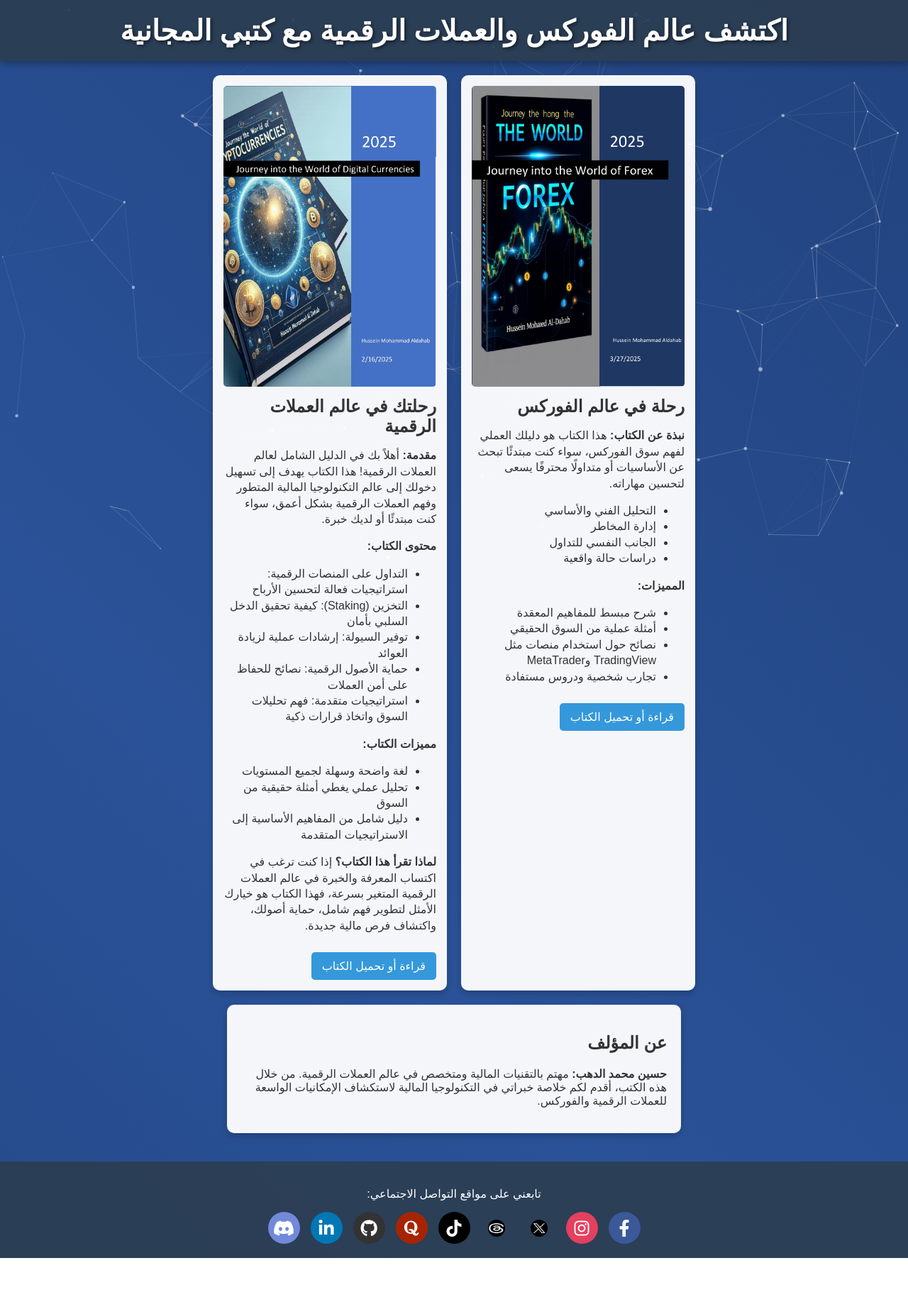
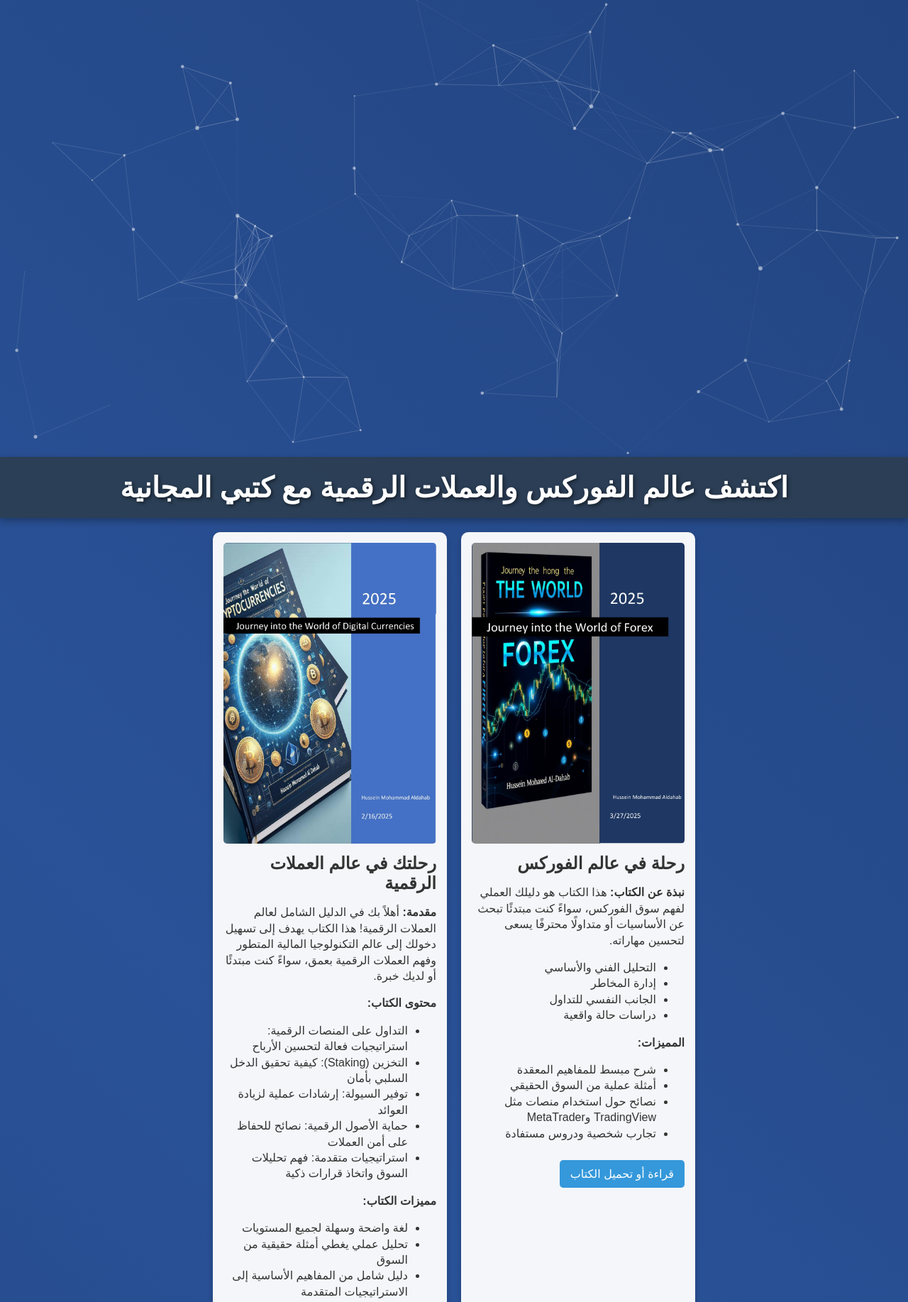
Before and after one commit to HussenAldhb/my-books-website, a plain HTML site: page index.html in a window 1280 px wide. Shown: the top 1835 px of the page at 71% size. Before the commit the page ends 1773 px from the top, so only its background shows below. Drawn offline with nearby package versions, Linux system fonts and the light colour scheme.

Commit message:
Update index.html

```diff
--- a/index.html
+++ b/index.html
@@ -7,24 +7,30 @@
   <meta name="description" content="Discover my free books on Forex and Cryptocurrencies with download links. Learn from beginner to pro.">
   <meta name="keywords" content="Forex, Cryptocurrencies, free books, download books, trading, investment">
   <link rel="stylesheet" href="style.css">
+  <!-- Font Awesome for social icons -->
   <link rel="stylesheet" href="https://cdnjs.cloudflare.com/ajax/libs/font-awesome/6.0.0-beta3/css/all.min.css">
-  <!-- مكتبات GSAP و ScrollTrigger و Particles.js -->
+  <!-- مكتبات GSAP و ScrollTrigger و Particles.js (يمكن استخدامها لاحقاً لإضافة تأثيرات إضافية) -->
   <script src="https://cdnjs.cloudflare.com/ajax/libs/gsap/3.12.2/gsap.min.js"></script>
   <script src="https://cdnjs.cloudflare.com/ajax/libs/gsap/3.12.2/ScrollTrigger.min.js"></script>
   <script src="https://cdn.jsdelivr.net/particles.js/2.0.0/particles.min.js"></script>
 </head>
 <body>
-  <!-- عنصر الجسيمات في الخلفية -->
-  <div id="particles-js" style="position: fixed; top: 0; left: 0; width: 100%; height: 100%; z-index: -1;"></div>
+  <!-- خلفية الجسيمات المتحركة -->
+  <div id="particles-js"></div>
+
+  <!-- الهيدر -->
   <header>
     <h1>اكتشف عالم الفوركس والعملات الرقمية مع كتبي المجانية</h1>
   </header>
+
+  <!-- المحتوى الرئيسي -->
   <main>
     <section class="books">
+      <!-- كتاب 1 -->
       <div class="book">
-        <img src="Journey into the World of Forex_jpg.jpg" alt="غلاف كتاب الفوركس">
+        <img src="Journey%20into%20the%20World%20of%20Forex_jpg.jpg" alt="غلاف كتاب الفوركس">
         <h2>رحلة في عالم الفوركس</h2>
-        <p><strong>نبذة عن الكتاب:</strong> هذا الكتاب هو دليلك العملي لفهم سوق الفوركس، سواء كنت مبتدئًا تبحث عن الأساسيات أو متداولًا محترفًا يسعى لتحسين مهاراته.</p>
+        <p><strong>نبذة عن الكتاب:</strong> هذا الكتاب هو دليلك العملي لفهم سوق الفوركس، سواءً كنت مبتدئًا تبحث عن الأساسيات أو متداولًا محترفًا يسعى لتحسين مهاراته.</p>
         <ul>
           <li>التحليل الفني والأساسي</li>
           <li>إدارة المخاطر</li>
@@ -40,10 +46,12 @@
         </ul>
         <a href="https://drive.google.com/file/d/1oJJRjchJb9w86ziTo2bonl9qoG-dqoIq/view?usp=drivesdk" target="_blank">قراءة أو تحميل الكتاب</a>
       </div>
+
+      <!-- كتاب 2 -->
       <div class="book">
-        <img src="Journey into the World of Digita_jpg.jpg" alt="غلاف كتاب العملات الرقمية">
+        <img src="Journey%20into%20the%20World%20of%20Digita_jpg.jpg" alt="غلاف كتاب العملات الرقمية">
         <h2>رحلتك في عالم العملات الرقمية</h2>
-        <p><strong>مقدمة:</strong> أهلاً بك في الدليل الشامل لعالم العملات الرقمية! هذا الكتاب يهدف إلى تسهيل دخولك إلى عالم التكنولوجيا المالية المتطور وفهم العملات الرقمية بشكل أعمق، سواء كنت مبتدئًا أو لديك خبرة.</p>
+        <p><strong>مقدمة:</strong> أهلاً بك في الدليل الشامل لعالم العملات الرقمية! هذا الكتاب يهدف إلى تسهيل دخولك إلى عالم التكنولوجيا المالية المتطور وفهم العملات الرقمية بعمق، سواءً كنت مبتدئًا أو لديك خبرة.</p>
         <p><strong>محتوى الكتاب:</strong></p>
         <ul>
           <li>التداول على المنصات الرقمية: استراتيجيات فعالة لتحسين الأرباح</li>
@@ -58,15 +66,19 @@
           <li>تحليل عملي يغطي أمثلة حقيقية من السوق</li>
           <li>دليل شامل من المفاهيم الأساسية إلى الاستراتيجيات المتقدمة</li>
         </ul>
-        <p><strong>لماذا تقرأ هذا الكتاب؟</strong> إذا كنت ترغب في اكتساب المعرفة والخبرة في عالم العملات الرقمية المتغير بسرعة، فهذا الكتاب هو خيارك الأمثل لتطوير فهم شامل، حماية أصولك، واكتشاف فرص مالية جديدة.</p>
+        <p><strong>لماذا تقرأ هذا الكتاب؟</strong> إذا كنت ترغب في اكتساب المعرفة والخبرة في عالم العملات الرقمية المتغير بسرعة، فهذا الكتاب هو خيارك الأمثل لتطوير فهم شامل، حماية أصولك واستكشاف فرص مالية جديدة.</p>
         <a href="https://drive.google.com/file/d/1oFQT3RjImrRESTVjNj-a6-jQWzzLhNYJ/view?usp=drivesdk" target="_blank">قراءة أو تحميل الكتاب</a>
       </div>
     </section>
+
+    <!-- قسم "عن المؤلف" -->
     <section class="about">
       <h2>عن المؤلف</h2>
       <p><strong>حسين محمد الدهب:</strong> مهتم بالتقنيات المالية ومتخصص في عالم العملات الرقمية. من خلال هذه الكتب، أقدم لكم خلاصة خبراتي في التكنولوجيا المالية لاستكشاف الإمكانيات الواسعة للعملات الرقمية والفوركس.</p>
     </section>
   </main>
+
+  <!-- الفوتر مع أزرار التواصل الاجتماعي -->
   <footer>
     <p>تابعني على مواقع التواصل الاجتماعي:</p>
     <div class="social-links">
@@ -81,7 +93,7 @@
       <a href="https://discord.gg/YPBHQ5NX" target="_blank" class="discord"><i class="fab fa-discord"></i></a>
     </div>
   </footer>
-  <!-- ربط ملف جافا سكريبت -->
+
   <script src="script.js"></script>
 </body>
 </html>
```
